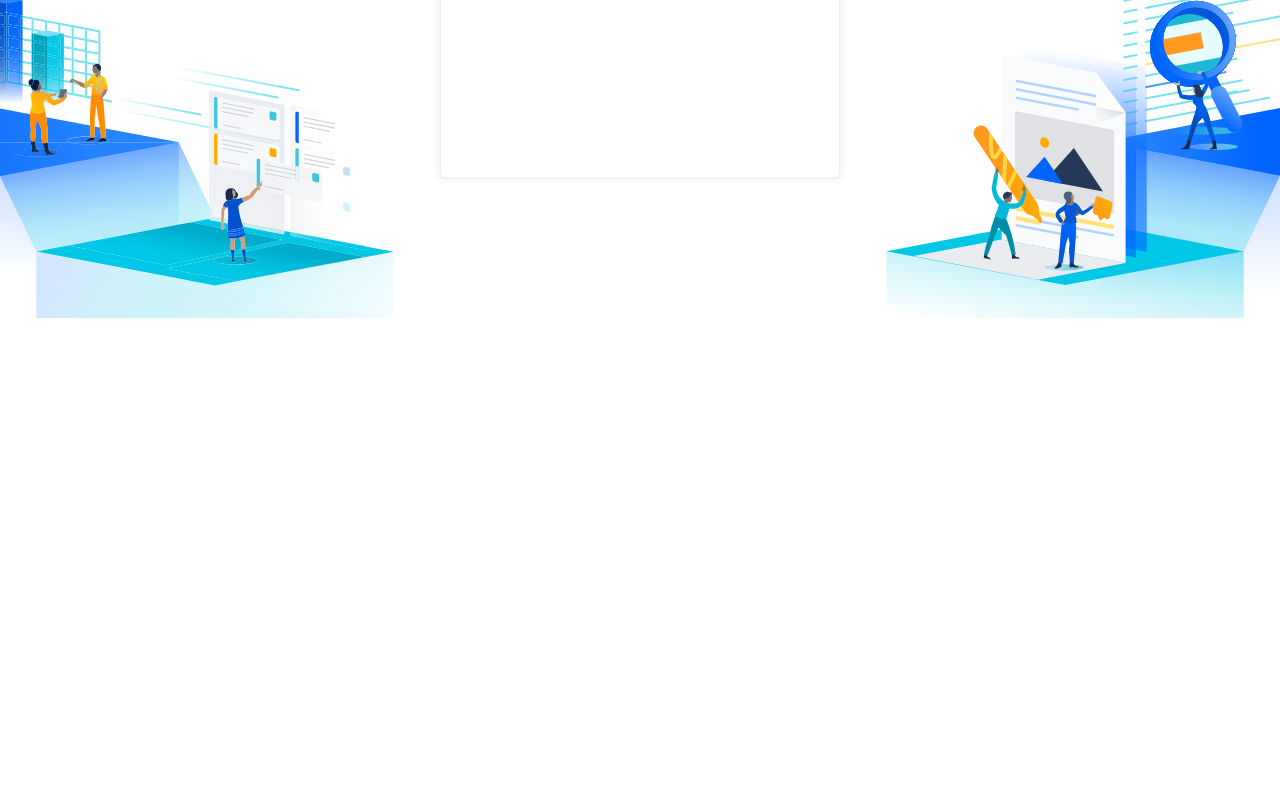
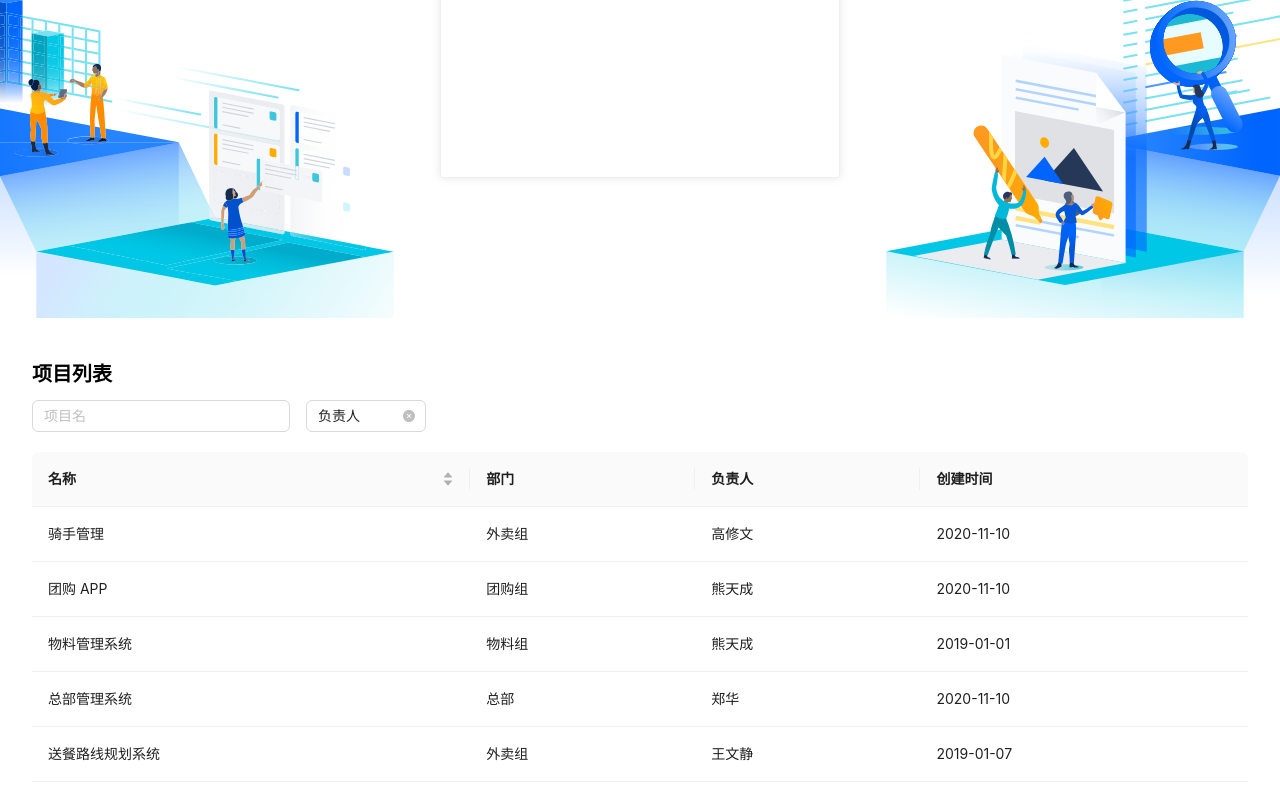
Before and after one commit to liwei478/my-jira, a Next.js app: page / in a window 1280 px wide. Shown: the part 482-1282 px from the top of the page. Before the commit the page ends 800 px from the top, so only its background shows below. Built offline with nearby package versions, Linux system fonts and the light colour scheme.

Commit message:
feat: add project list content

```diff
--- a/package.json
+++ b/package.json
@@ -24,12 +24,15 @@
     "antd": "^5.6.1",
     "autoprefixer": "10.4.14",
     "dayjs": "^1.11.8",
+    "history": "^5.3.0",
     "next": "13.4.2",
     "normalize.css": "^8.0.1",
     "postcss": "8.4.23",
     "qs": "^6.11.2",
     "react": "18.2.0",
     "react-dom": "18.2.0",
+    "react-router": "^6.14.1",
+    "react-router-dom": "^6.14.1",
     "tailwindcss": "3.3.2",
     "typescript": "5.0.4"
   },
--- a/src/app/page.tsx
+++ b/src/app/page.tsx
@@ -1,14 +1,17 @@
 'use client'
 
 import React from 'react'
+import { RouterProvider } from 'react-router'
 import App from '../index'
 import { AppProviders } from '@/context'
+import { router } from '@/router'
 
 export default function Home() {
   return (
     <main>
       <AppProviders>
         <App />
+        <RouterProvider router={router} />
       </AppProviders>
     </main>
   )
--- /dev/null
+++ b/src/screens/Project/index.tsx
@@ -0,0 +1,7 @@
+import { memo } from 'react'
+
+export const ProjectScreen = memo(() => {
+  return <>
+    <h1>ProjectScreen</h1>
+  </>
+})
--- a/src/screens/ProjectList/list.tsx
+++ b/src/screens/ProjectList/list.tsx
@@ -14,8 +14,13 @@
   return <Table className='' pagination={false} columns={[
     {
       title: '名称',
-      dataIndex: 'name',
+      // dataIndex: 'name',
       sorter: (a, b) => a.name.localeCompare(b.name),
+      render(value, project) {
+        console.log(value, project)
+        // return <Link to={String(project.id)}>{project.name}</Link>
+        return <div>{project.name}</div>
+      },
     },
     {
       title: '部门',
```
Also changed, not shown: src/authenticated-app.tsx (+9 -0 lines), src/router/index.tsx (added, +20 -0 lines), 1 other file (tests, documents, lock files or other folders).
